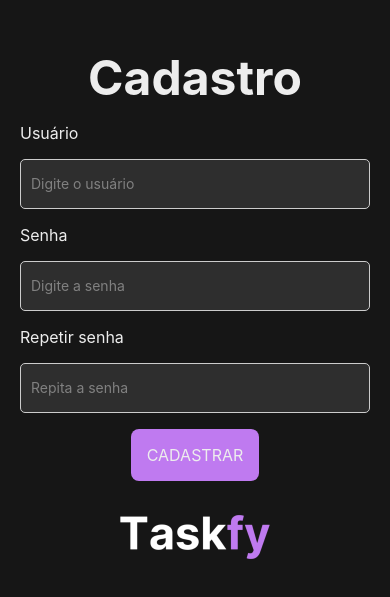
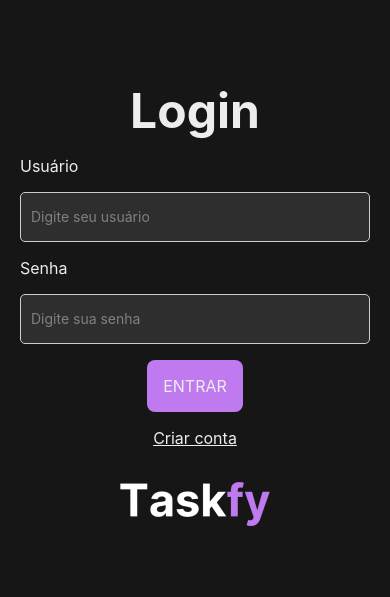
Before and after one commit to Computer-Science-Course/Taskfy, a React Native app: screen / in a window 390 px wide. Shown: the part 105-702 px from the top of the page. Built offline with nearby package versions, Linux system fonts and the light colour scheme.

Commit message:
Mostrar Page Login

```diff
--- a/App.js
+++ b/App.js
@@ -3,7 +3,7 @@ import Login from './pages/Login';
 import Register from './pages/Register';
 
 const App = () => {
-  return <Register />;
+  return <Login />;
 }
 
 export default App;
```
